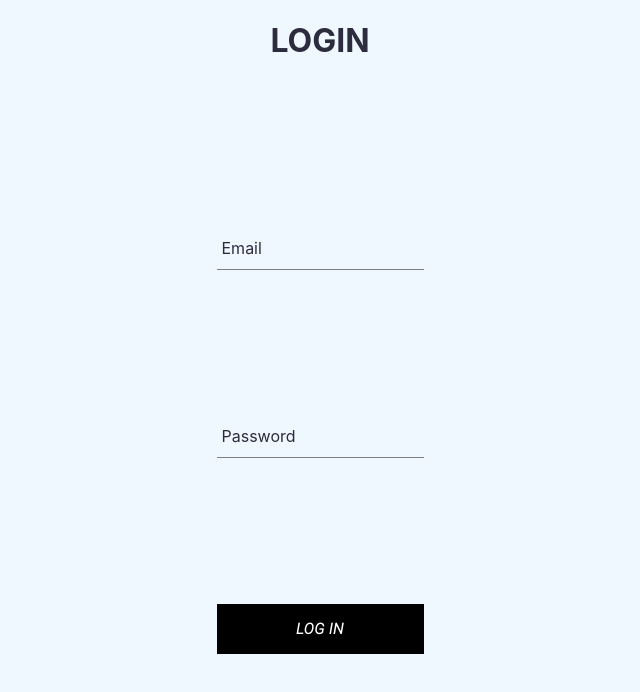
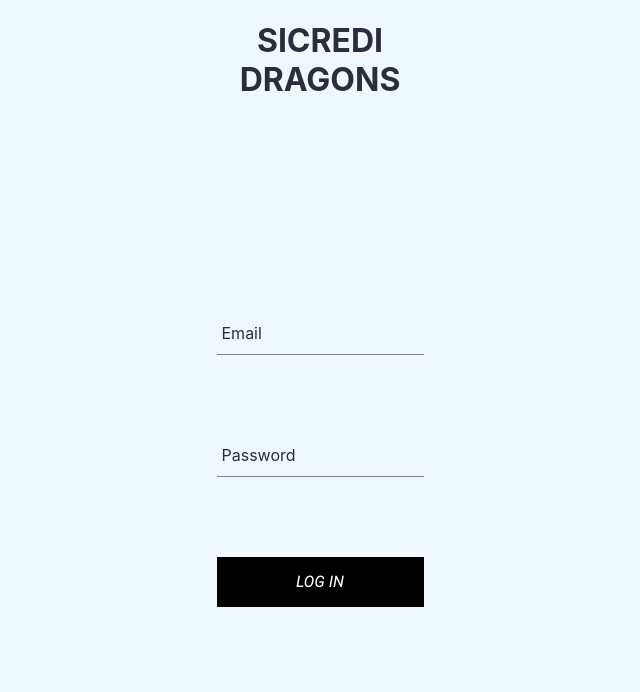
Before and after one commit to Luccatp/sicrediChallenge, a React (Create React App) app: page / in a window 1280 px wide. Shown: the top 692 px of the page, without its empty margins (320-960 px from the left). Built offline with nearby package versions, Linux system fonts and the light colour scheme.

Commit message:
feat: login form finished

```diff
--- a/src/Components/LoginForm/index.component.tsx
+++ b/src/Components/LoginForm/index.component.tsx
@@ -0,0 +1,13 @@
+import { ActionButton } from "../ActionButton/index.component";
+import { TextInput } from "../TextInput/index.component";
+import { FormWrapper } from "./index.styles";
+
+
+
+export const LoginForm = () => (
+    <FormWrapper>
+        <TextInput value="" type="email" label="Email" onChange={() => null}/>
+        <TextInput value="" type="email" label="Password" onChange={() => null}/>
+        <ActionButton inverted={false} type={"submit"}></ActionButton>
+    </FormWrapper>
+)
--- a/src/Components/LoginForm/index.styles.tsx
+++ b/src/Components/LoginForm/index.styles.tsx
@@ -0,0 +1,8 @@
+import styled from "styled-components";
+
+
+export const FormWrapper = styled.div`
+    display: flex;
+    flex-direction: column;
+    gap: 5rem;
+`
--- a/src/Pages/Login/index.component.tsx
+++ b/src/Pages/Login/index.component.tsx
@@ -1,15 +1,12 @@
-import { ActionButton } from "../../Components/ActionButton/index.component"
-import { TextInput } from "../../Components/TextInput/index.component"
+import { LoginForm } from "../../Components/LoginForm/index.component"
 import { LoginTitle, LoginWrapper } from "./index.styles"
 
 
 export const LoginPage = () => {
     return(
         <LoginWrapper>
-            <LoginTitle data-testid='LoginTitle'>LOGIN</LoginTitle>
-            <TextInput value="" type="email" label="Email" onChange={() => null}/>
-            <TextInput value="" type="email" label="Password" onChange={() => null}/>
-            <ActionButton inverted={false} type={"submit"}></ActionButton>
+            <LoginTitle data-testid='LoginTitle'>SICREDI <br/>DRAGONS</LoginTitle>
+            <LoginForm/>
         </LoginWrapper>
     )
 }
```
Also changed, not shown: 2 other files (tests, documents, lock files or other folders).
